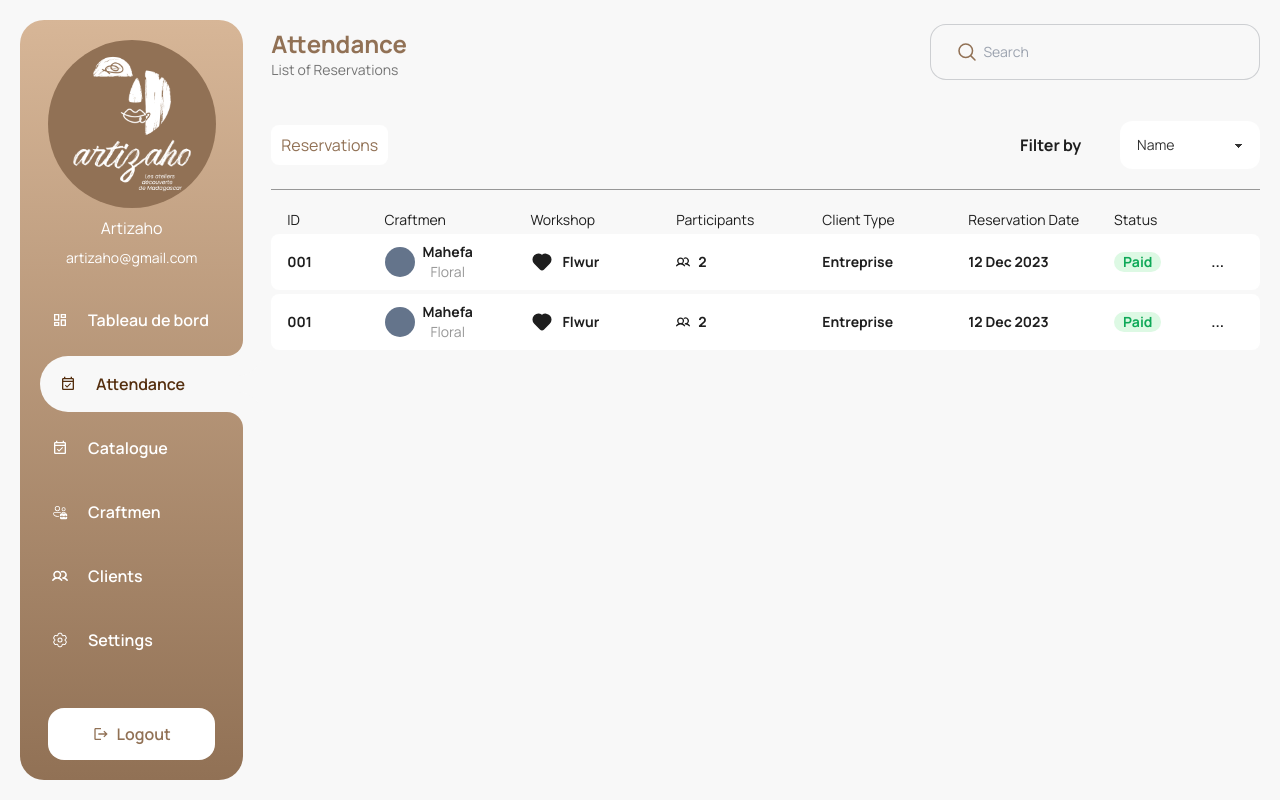
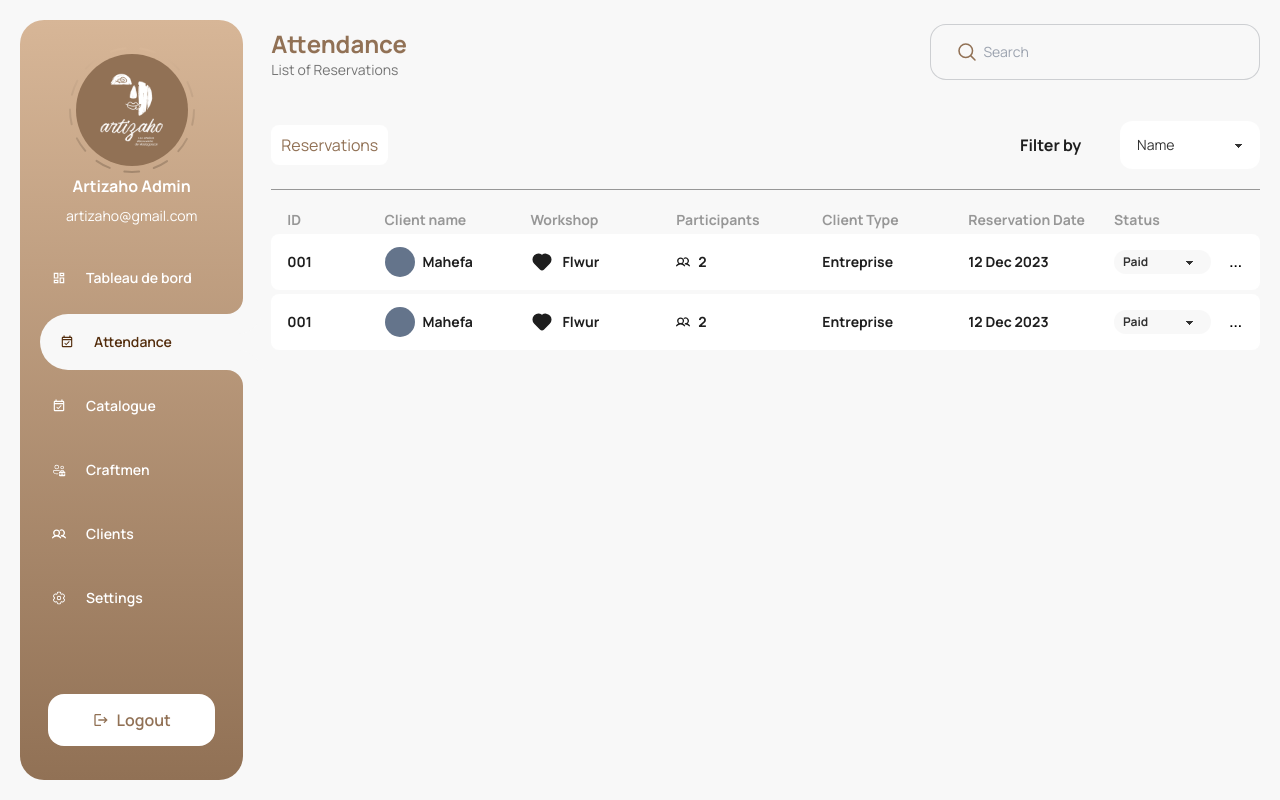
Before and after one commit to andrianina4/ARTIZAHO, a Next.js app: page /admin/attendance in a window 1280 px wide. Built offline with nearby package versions, Linux system fonts and the light colour scheme.

Commit message:
update: attendance and star rating

```diff
--- a/app/admin/attendance/component/attendanceItem.tsx
+++ b/app/admin/attendance/component/attendanceItem.tsx
@@ -1,5 +1,25 @@
+import Button from '@/components/button'
+import Select from '@/components/select'
 import { Heart, Users } from '@/constants/link/icons'
+import { ISelect } from '@/types/IField'
 import React from 'react'
+
+
+const selectItem: Array<ISelect>=[
+  {
+		value: "paid",
+		label: "Paid"
+	},
+	{
+		value: "inprogress",
+		label: "In Progress",
+	},
+
+	{
+		value: "refunded",
+		label: "Refunded",
+	},
+]
 
 
 function AttendanceItem() {
@@ -10,15 +30,14 @@ function AttendanceItem() {
             <div className='w-[30px] h-[30px] rounded-full bg-slate-500'></div>
             <div className='flex flex-col items-center '>
                 <p className='text-black-default font-bold'>Mahefa</p>
-                <p className='text-gray-60% font-normal'> Floral</p>
             </div>
         </div>
         <div className='flex items-center gap-2'> <Heart/><p>Flwur</p></div>
         <div className='flex gap-2 items-center'><Users/> 2</div>
         <div>Entreprise</div>
         <div>12 Dec 2023</div>
-        <div className="badge bg-greenLight text-green border-0">Paid</div>
-        <div className='font-bold'>...</div>
+       <Select values={selectItem} className="!select-xs"/>
+        <Button content="..." className='!bg-transparent !text-black '/>
     </div>
   )
 }
--- a/app/admin/attendance/page.tsx
+++ b/app/admin/attendance/page.tsx
@@ -9,7 +9,7 @@ import { ISelect } from '@/types/IField'
 
 const headerList = [
 	"ID",
-	"Craftmen",
+	"Client name",
 	"Workshop",
 	"Participants",
 	"Client Type",
@@ -41,7 +41,7 @@ function page() {
 			<div className="grid grid-cols-custom ml-4">
 				{headerList.map((item, index) => {
 					return (
-						<span className="text-sm colo" key={index}>
+						<span className="text-gray-60% font-bold text-sm" key={index}>
 							{item}
 						</span>
 					);
--- a/app/admin/client/page.tsx
+++ b/app/admin/client/page.tsx
@@ -10,7 +10,10 @@ type Props = {};
 const headerList = ["Nom", "Email", "Phone", "Location", "Participants"];
 
 const selectItem: Array<ISelect> = [
-	{value: "name", label: "Name"},
+	{
+		value: "name",
+		label: "Name"
+	},
 	{
 		value: "participants",
 		label: "Partipants",
--- a/components/ProfileCard.tsx
+++ b/components/ProfileCard.tsx
@@ -6,17 +6,18 @@ type ProfileCardProps = {
     children?: ReactNode
     className?:string
     icon?:ReactNode
-    classNameImage?: string
+    styleIcon?: string
+    styleImage?: string
     img: string | StaticImageData
 }
 
 function ProfileCard(props: ProfileCardProps) {
-    const {children, className, icon, classNameImage, img} = props
+    const {children, className, icon, styleIcon, styleImage ,img} = props
 
   return (
     <div className={` flex flex-col w-80  bg-white-40% items-center gap-4 rounded-3xl pt-5 pb-14 ${className}`}>
         <div className='flex flex-col items-center'>
-             <ImageCustom icon={icon} className={classNameImage} img={img} />
+             <ImageCustom icon={icon} styleIcon={styleIcon} className={styleImage} img={img} />
             <span className='text-lg font-bold'> Mahefa</span>
             <span className='text-gray-60% font-bold text-sm'> Floral</span>
         </div>
--- a/components/imageCustom.tsx
+++ b/components/imageCustom.tsx
@@ -3,6 +3,7 @@ import Image, { StaticImageData } from 'next/image'
 import React, { ReactNode } from 'react'
 
 type Props = {
+    styleIcon?: string
     className?: string
     icon?: ReactNode
     img:StaticImageData | string
@@ -10,10 +11,10 @@ type Props = {
 
 function ImageCustom(props: Props) {
 
-    const{ className= 'bg-white', icon, img} =props
+    const{ styleIcon= 'bg-white', className='w-[168px] h-[168px]' ,icon, img} =props
 
   return (
-    <div className=' relative w-[168px] h-[168px]  '>
+    <div className={`relative  ${className}`}>
     <Image
         src={img}
         alt={`shopping-1`}
@@ -21,7 +22,7 @@ function ImageCustom(props: Props) {
         className="rounded-full"
     />
    {icon ?
-   <div className={`absolute flex items-center justify-center bottom-5 right-1 w-8 h-8 rounded-full ${className}`}>
+   <div className={`absolute flex items-center justify-center bottom-5 right-1 w-8 h-8 rounded-full ${styleIcon}`}>
         {icon}
     </div> : null}
 </div>
--- a/components/sidebar.tsx
+++ b/components/sidebar.tsx
@@ -7,6 +7,7 @@ import React from "react";
 import Button from "./button";
 import {
 	Dashboard,
+	EllipseBrown,
 	EventCheck,
 	Logout,
 	Money,
@@ -37,10 +38,15 @@ function Sidebar() {
 		<div className="z-100 flex flex-col justify-around w-full h-full rounded-3xl bg-gradient-to-t from-brown to-brown-60%">
 			<div>
 				<div className="flex flex-col items-center gap-2 mb-6">
-					<div className=" relative flex justify-center items-center w-[168px] h-[168px] rounded-full bg-brown ">
-						<ImageCustom img={artizahoLogoWhiteVertical}/>
+					<div className="relative">
+						<div className=" relative flex justify-center items-center w-28 h-28 rounded-full bg-brown ">
+							<ImageCustom img={artizahoLogoWhiteVertical} className="w-4/5 h-4/5"/>
+						</div>
+						<div className="absolute top-1/2 left-1/2 transform -translate-x-1/2 -translate-y-1/2  ">
+							<EllipseBrown />
+						</div>
 					</div>
-					<div className="text-white text-center">Artizaho</div>
+					<div className="text-white text-center font-bold">Artizaho Admin</div>
 					<div className="text-white text-sm">artizaho@gmail.com</div>
 				</div>
 				<div className="flex flex-col gap-2">
@@ -53,7 +59,7 @@ function Sidebar() {
 							<Link
 								key={link.name}
 								href={link.href}
-								className={`pl-5 gap-5 font-semibold ${active}`}>
+								className={`pl-5 text-sm gap-5 font-semibold ${active}`}>
 								<LinkIcon /> {link.name}
 							</Link>
 						);
@@ -63,7 +69,7 @@ function Sidebar() {
 			<div className=" flex justify-center">
 				<button className=" flex flex-row justify-center items-center font-semibold  bg-white px-4 py-3.5 w-3/4 rounded-2xl gap-x-2 text-brown  ">
 					<Logout />
-					<p> Logout</p>
+					<span> Logout</span>
 				</button>
 			</div>
 		</div>
--- a/constants/link/icons.ts
+++ b/constants/link/icons.ts
@@ -54,6 +54,7 @@ import Down from "../../public/icons/down.svg";
 import CalendarIcon from "../../public/icons/calendar.svg";
 import PermissionIcon from "../../public/icons/fluent-mdl2--permissions-solid.svg";
 import PeopleToolbox from "../../public/icons/fluent--people-toolbox-20-regular.svg";
+import EllipseBrown from "../../public/icons/EllipseBrown.svg"
 
 export {
 	MenuIcon,
@@ -112,4 +113,5 @@ export {
 	CalendarIcon,
 	PermissionIcon,
 	PeopleToolbox,
+	EllipseBrown
 };
```
Also changed, not shown: public/icons/ellipseBrown.svg (added).
